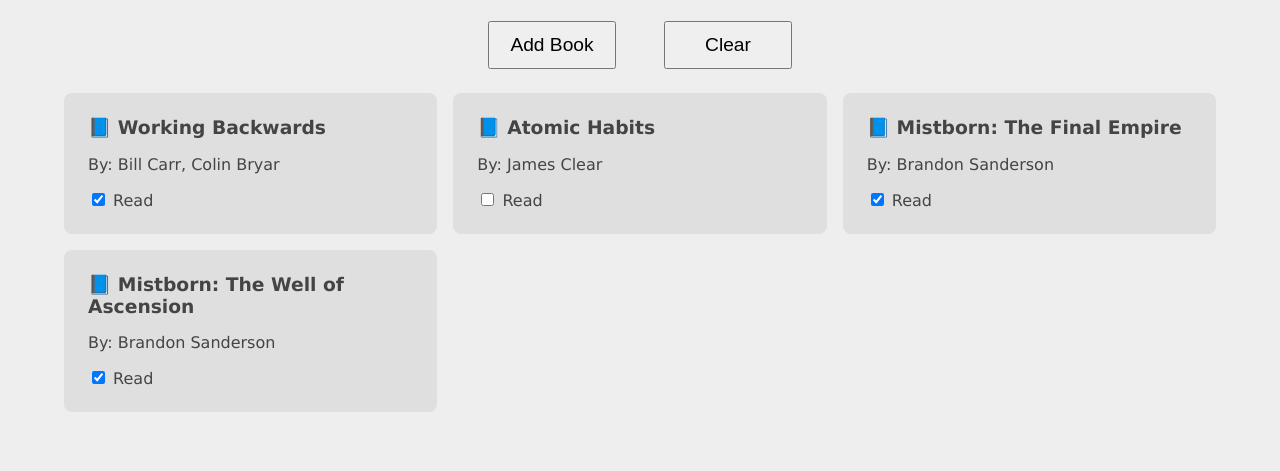
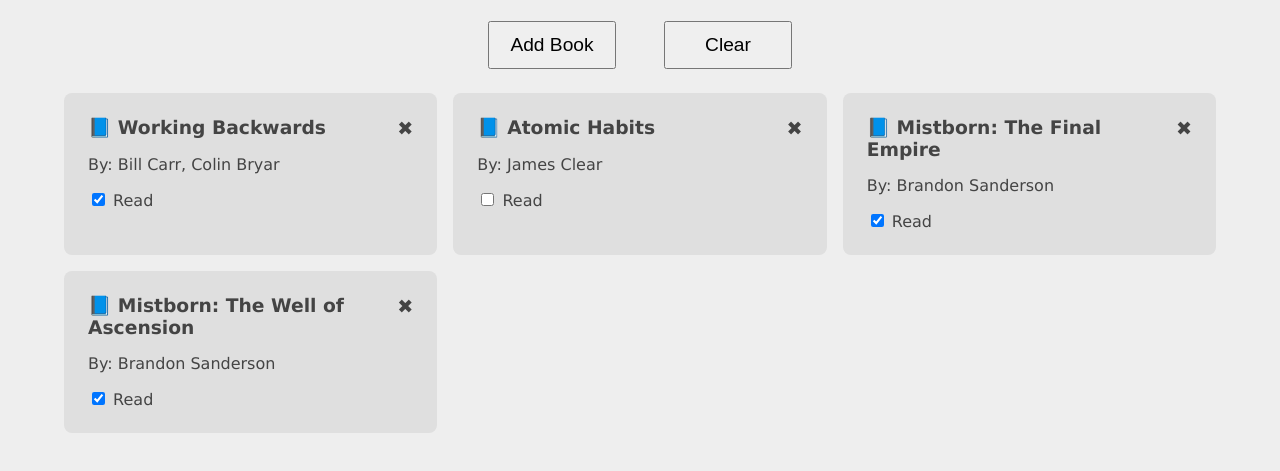
Before and after one commit to ArcaneIRE/odin-library, a plain HTML site: page index.html in a window 1280 px wide. Shown: the part 65-536 px from the top of the page. Drawn offline with Linux system fonts and the light colour scheme.

Commit message:
Add remove button to book cards

```diff
--- a/scripts/scripts.js
+++ b/scripts/scripts.js
@@ -16,14 +16,23 @@ function renderLibrary () {
     bookList.innerHTML = '';
     library.forEach((book, index) => {
         bookList.innerHTML +=
-            `<div class="book" data-index="${index}">
+            `<div class="book">
+                <div class="book-content">
                     <h3 class="title">${book.title}</h3>
                     <p class="author">By: ${book.author}</p>
                     <label>
                         <input type="checkbox" ${book.isRead ? ' checked' : ''}>
                         Read
                     </label>
+                </div>
+                <span class="book-remove" data-index="${index}">✖</span>
             </div>`;
+    });
+    Array.from(bookList.querySelectorAll('.book-remove')).forEach((removeButton) => {
+        removeButton.addEventListener('click', () => {
+            library.splice(removeButton.dataset.index, 1);
+            renderLibrary();
+        });
     });
 }
 
--- a/styles/styles.css
+++ b/styles/styles.css
@@ -114,13 +114,20 @@ header h1 {
 
 .book {
     display: flex;
+    flex-direction: row;
+    justify-content: space-between;
+    align-items: flex-start;
+    gap: 0.5rem;
+    padding: 1.5rem;
+    border-radius: 0.5rem;
+    background-color: rgb(223, 223, 223);
+}
+
+.book-content {
+    display: flex;
     flex-direction: column;
     justify-content: space-evenly;
     gap: 1rem;
-    margin: 0;
-    padding: 1.5rem;
-    border-radius: 0.5rem;
-    background-color: rgb(223, 223, 223);
 }
 
 .book h3 {
@@ -134,3 +141,15 @@ header h1 {
 .book p {
     margin: 0;
 }
+
+.book-remove {
+    font-size: 1.2rem;
+}
+
+.book-remove:hover,
+.book-remove:focus {
+    color: black;
+    text-decoration: none;
+    cursor: pointer;
+    user-select: none;
+}
```
Lines whose indentation alone changed are shown as unchanged.
